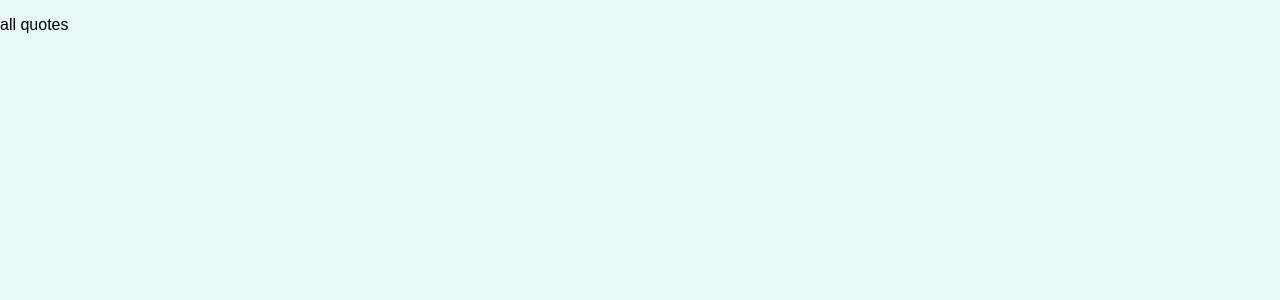
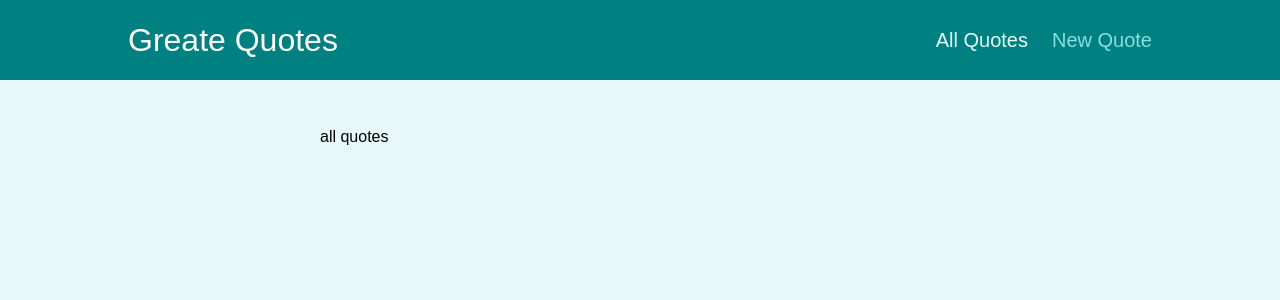
Before and after one commit to Elena-Lin-616/React-Router-Practice, a React (Create React App) app: page /quotes in a window 1280 px wide. Shown: the top 300 px of the page. Built offline with nearby package versions, Linux system fonts and the light colour scheme.

Commit message:
add Nav bar and Layout wrapper to Routes

```diff
--- a/src/App.js
+++ b/src/App.js
@@ -1,8 +1,9 @@
 import { Route, Switch, Redirect } from "react-router-dom";
 import { AllQuotes, NewQuote, QuoteDetail } from "./pages";
+import Layout from "./components/layout/Layout";
 function App() {
   return (
-    <div>
+    <Layout>
       <Switch>
         <Route path="/" exact>
           <Redirect to="/quotes" />
@@ -17,7 +18,7 @@ function App() {
           <NewQuote />
         </Route>
       </Switch>
-    </div>
+    </Layout>
   );
 }
 
--- /dev/null
+++ b/src/components/layout/Layout.js
@@ -0,0 +1,15 @@
+import { Fragment } from "react";
+
+import classes from "./Layout.module.css";
+import MainNavigation from "./MainNavigation";
+
+const Layout = (props) => {
+  return (
+    <Fragment>
+      <MainNavigation />
+      <main className={classes.main}>{props.children}</main>
+    </Fragment>
+  );
+};
+
+export default Layout;
--- /dev/null
+++ b/src/components/layout/MainNavigation.js
@@ -0,0 +1,25 @@
+import styles from "./MainNavigation.module.css";
+import { NavLink } from "react-router-dom";
+function MainNavigation() {
+  return (
+    <header className={styles.header}>
+      <div className={styles.logo}>Greate Quotes</div>
+      <nav className={styles.nav}>
+        <ul>
+          <li>
+            <NavLink to="/quotes" activeClassName={styles.active}>
+              All Quotes
+            </NavLink>
+          </li>
+          <li>
+            <NavLink to="/new-quote" activeClassName={styles.active}>
+              New Quote
+            </NavLink>
+          </li>
+        </ul>
+      </nav>
+    </header>
+  );
+}
+
+export default MainNavigation;
```
